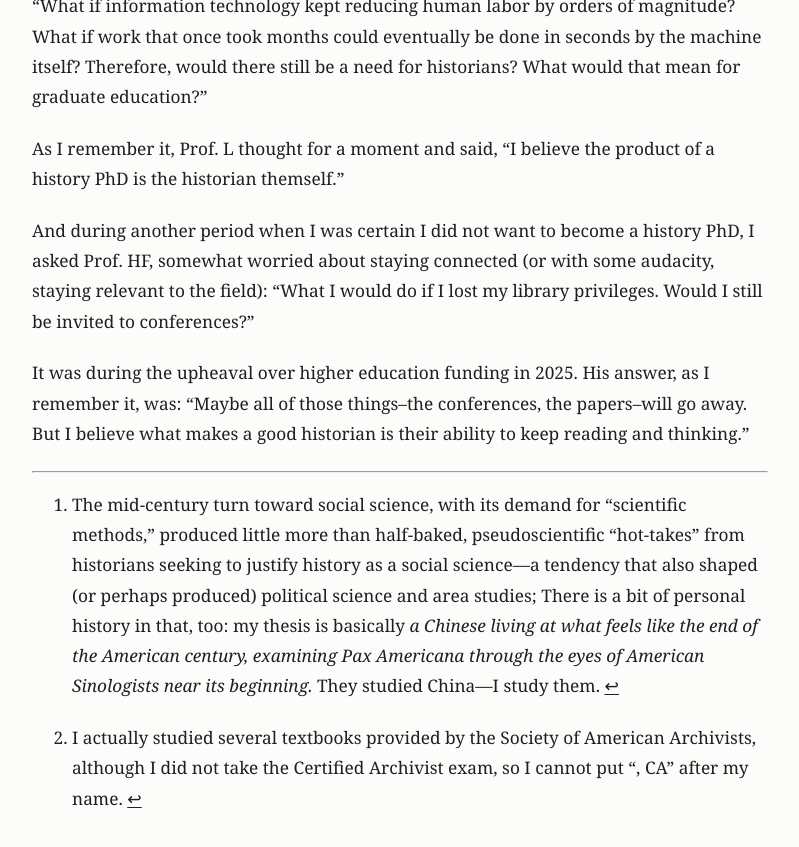
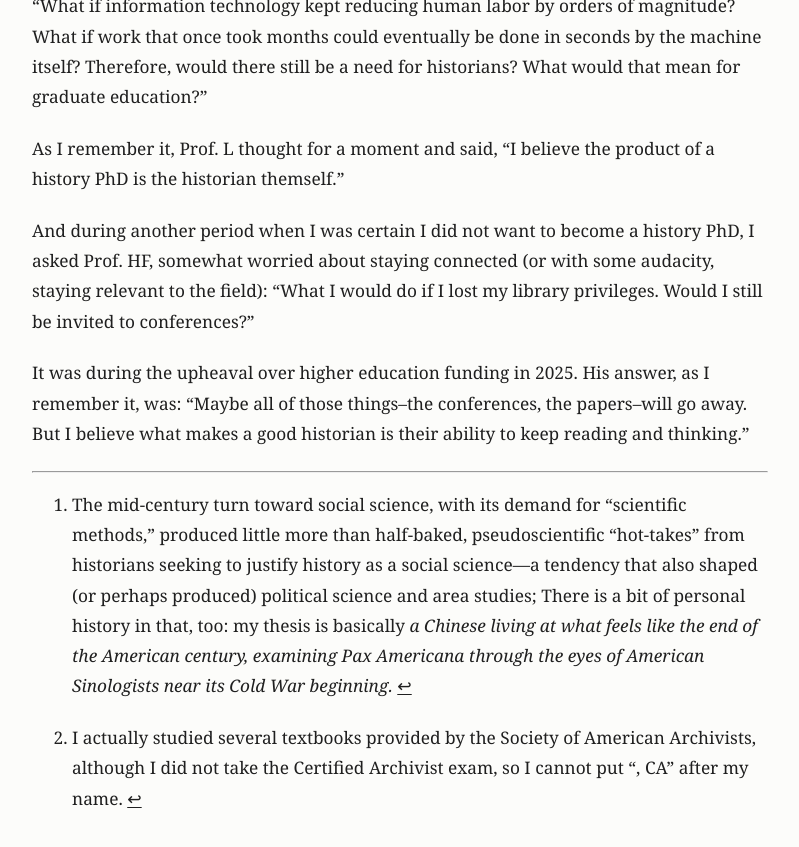
Before and after one commit to f-a-shen/personal-bio-host, a Jekyll site: the page built from _posts/2026-10-25-in-search-of-methodologies-and-me.md, in a window 1280 px wide and 900 px high, scrolled down 3037 px. Shown: the top 847 px of the window, without its empty margins (222-1021 px from the left). Built offline with Jekyll 4.4.1, drawn with Linux system fonts in a browser that asks for light colours.

Commit message:
Update fix post

```diff
--- a/_posts/2026-10-25-in-search-of-methodologies-and-me.md
+++ b/_posts/2026-10-25-in-search-of-methodologies-and-me.md
@@ -64,6 +64,6 @@ It was during the upheaval over higher education funding in 2025. His answer, as
 ---
 
 
-[^1]: The mid-century turn toward social science, with its demand for “scientific methods,” produced little more than half-baked, pseudoscientific "hot-takes" from historians seeking to justify history as a social science—a tendency that also shaped (or perhaps produced) political science and area studies; There is a bit of personal history in that, too: my thesis is basically *a Chinese living at what feels like the end of the American century, examining Pax Americana through the eyes of American Sinologists near its beginning.* They studied China---I study them.
+[^1]: The mid-century turn toward social science, with its demand for “scientific methods,” produced little more than half-baked, pseudoscientific "hot-takes" from historians seeking to justify history as a social science—a tendency that also shaped (or perhaps produced) political science and area studies; There is a bit of personal history in that, too: my thesis is basically *a Chinese living at what feels like the end of the American century, examining Pax Americana through the eyes of American Sinologists near its Cold War beginning.*
 
 [^2]: I actually studied several textbooks provided by the Society of American Archivists, although I did not take the Certified Archivist exam, so I cannot put “, CA” after my name.
```
Also changed, not shown: _posts/2026-10-15-research-questions.md (+1 -1 lines).
